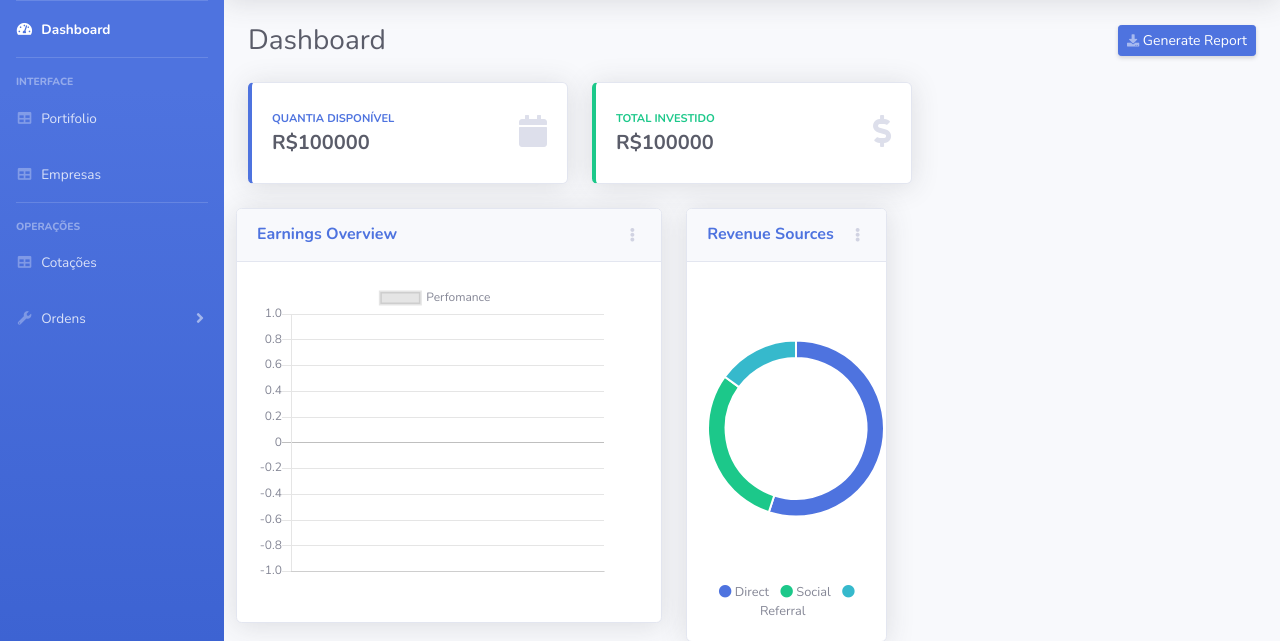
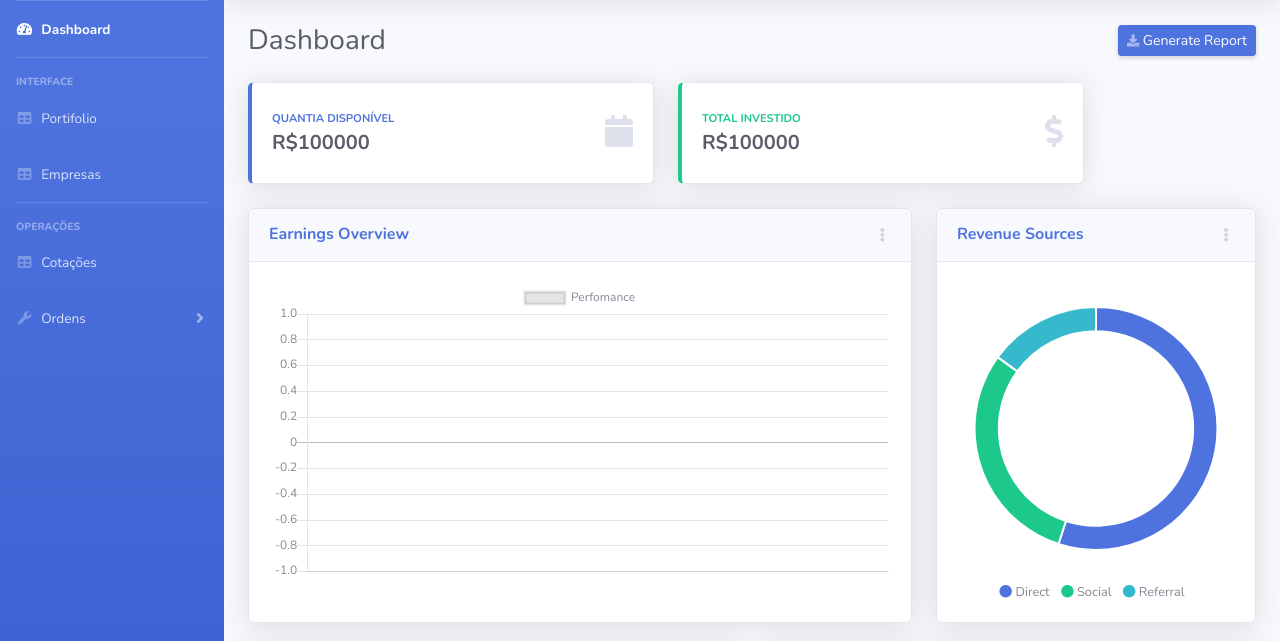
Before and after one commit to market4fun/market4fun, a Django app: page /ibroker/ in a window 1280 px wide. Shown: the part 70-711 px from the top of the page. Run offline with Django 3.2, Linux system fonts and the light colour scheme; the visitor is signed in with stand-in values (Sample User, id 1); data that the repository does not hold is empty; some libraries are stand-ins or nearby versions.

Commit message:
Auto stash before merge of "master" and "origin/master"

```diff
--- a/ibroker/templates/ibroker/home.html
+++ b/ibroker/templates/ibroker/home.html
@@ -278,7 +278,7 @@
                         <div class="row">
 
                             <!-- Earnings (Monthly) Card Example -->
-                            <div class="col-xl-4 col-md-6 mb-4">
+                            <div class="col-xl-5 col-md-auto mb-4">
                                 <div class="card border-left-primary shadow h-100 py-2">
                                     <div class="card-body">
                                         <div class="row no-gutters align-items-center">
@@ -295,7 +295,7 @@
                             </div>
 
                             <!-- Earnings (Monthly) Card Example -->
-                            <div class="col-xl-4 col-md-6 mb-4">
+                            <div class="col-xl-5 col-md-auto mb-4">
                                 <div class="card border-left-success shadow h-100 py-2">
                                     <div class="card-body">
                                         <div class="row no-gutters align-items-center">
@@ -305,6 +305,7 @@
                                             </div>
                                             <div class="col-auto">
                                                 <i class="fas fa-dollar-sign fa-2x text-gray-300"></i>
+                                            </div>
                                         </div>
                                     </div>
                                 </div>
--- a/ibroker/views.py
+++ b/ibroker/views.py
@@ -64,7 +64,6 @@
         }
 
 
-        context['dates'] = json.dumps(dates)
         context['ctx'] = ctx
         context['user'] = self.request.user
         context['cash'] = UserHistory().get_amount_cash(user)
```
Lines whose indentation alone changed are shown as unchanged.
